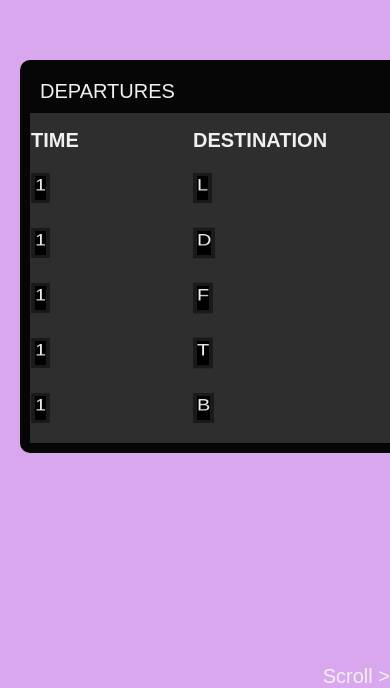
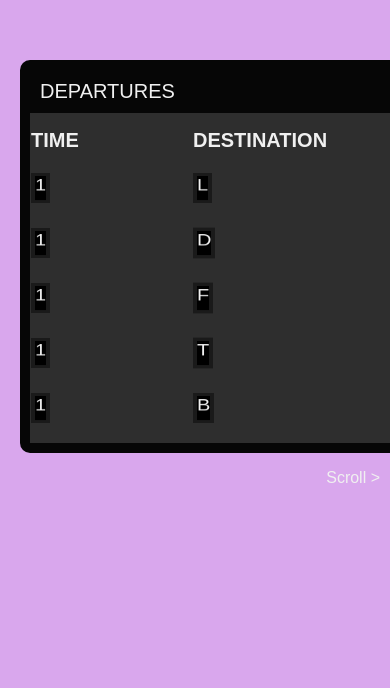
Before and after one commit to tiffanybowers/flight-widget-vanilla-js, a plain HTML site: page index.html in a window 390 px wide. Shown: the part 166-854 px from the top of the page. Drawn offline with Linux system fonts and the light colour scheme.

Commit message:
Update styles.css

```diff
--- a/styles.css
+++ b/styles.css
@@ -6,6 +6,7 @@
     font-size: 35px;
 }
 
+.wrapper { position: relative; }
 body {
     display: flex;
     justify-content: center;
@@ -98,7 +99,8 @@ header {
         display: block;
         position: absolute;
         bottom: -30px;
-        right: 0px;
+        right: 20px;
+        font-size: 16px;
     }
 
 }
@@ -107,6 +109,7 @@ header {
     * {
         font-size: 20px;
     }
+    .scroll-indicator-text { right: 10px; }
 }
 
 @keyframes flipping {
```
